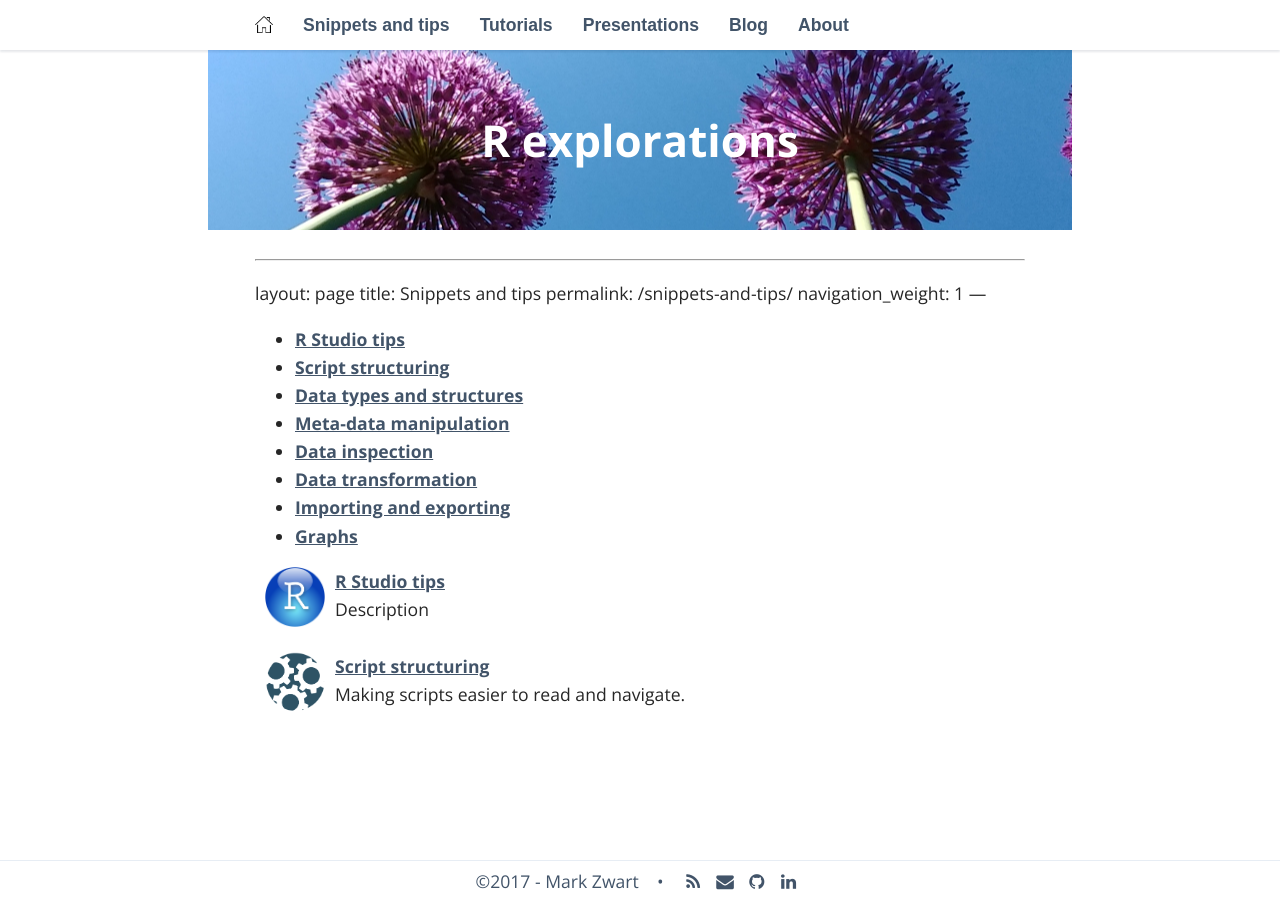
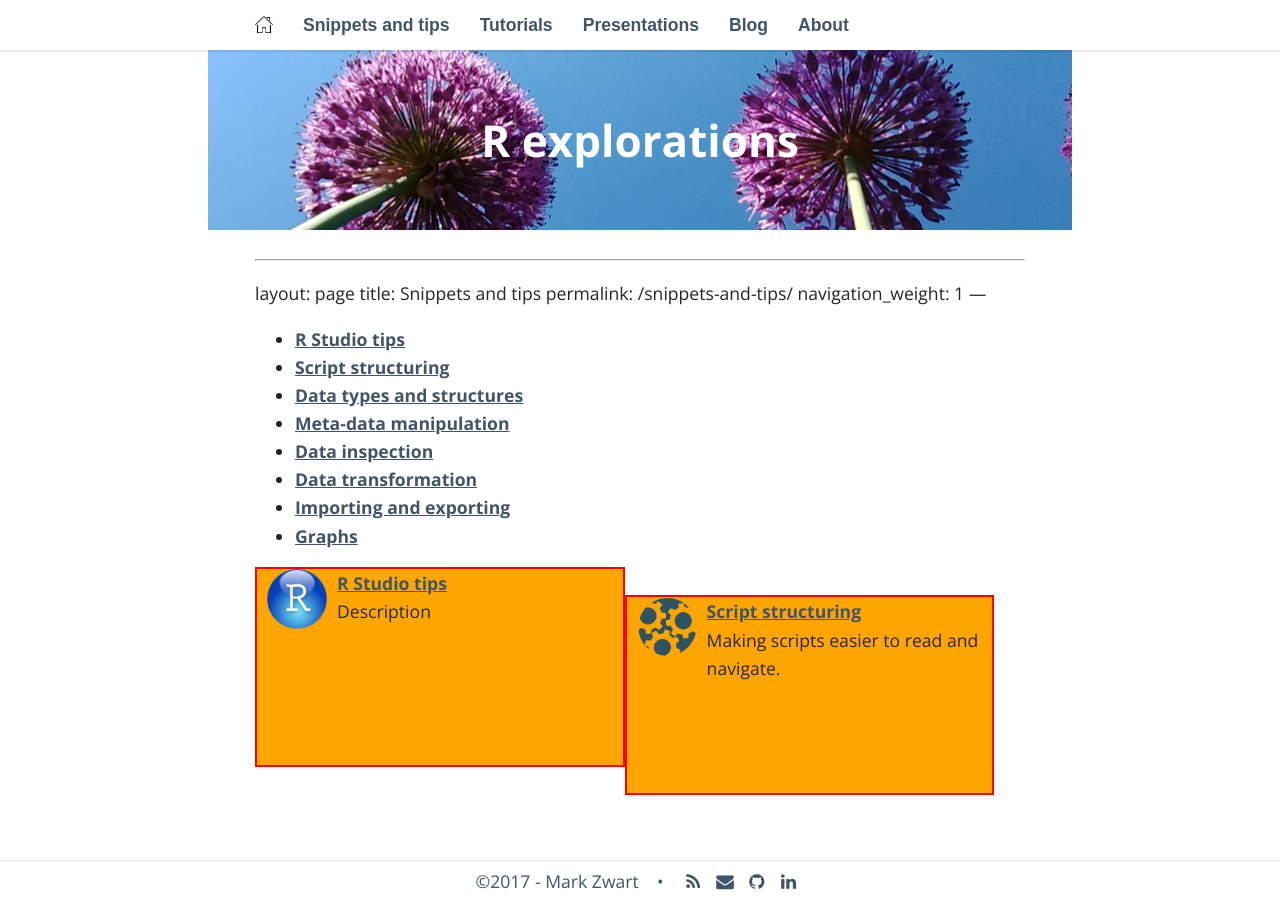
Before and after one commit to mark-me/mark-me.github.io, a Jekyll site: the page built from _pages/01-snippets-and-tips.md, in a window 1280 px wide. Built offline with Jekyll 4.4.1, drawn with Linux system fonts in a browser that asks for light colours; nearby versions of some CDN libraries; some web fonts are replaced; our own code applies the rules of GitHub Pages for plain Markdown files; comment, search, counter and statistics services are not loaded.

Commit message:
Changing snippet index

```diff
--- a/_sass/_layout.scss
+++ b/_sass/_layout.scss
@@ -95,10 +95,18 @@ blogtext{
   box-shadow: 2px 2px 2px RGBA(4, 25, 54, .1);
   padding: 5px 10px;
 }
-.boxed_pages {
-  border: 1px solid $light;
-  box-shadow: 2px 2px 2px RGBA(4, 25, 54, .1);
-  padding: 5px 2px;
+
+#wrap{
+    width:100%;
+    margin:0 auto;
+}
+.box_pages{
+    float:left;
+    width:48%;
+    height:200px;
+    background:orange;
+    border:2px solid red;
+    margin:0 auto;
 }
 
 /**
```
